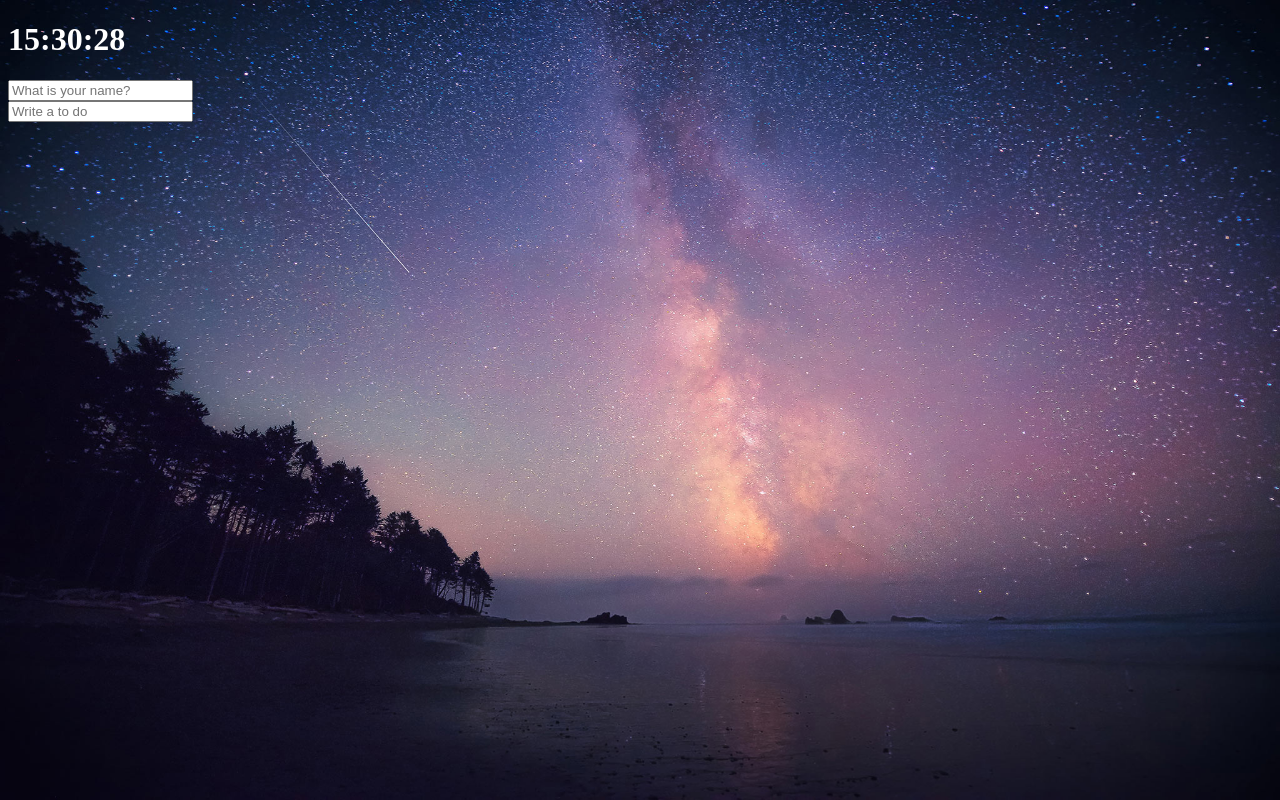
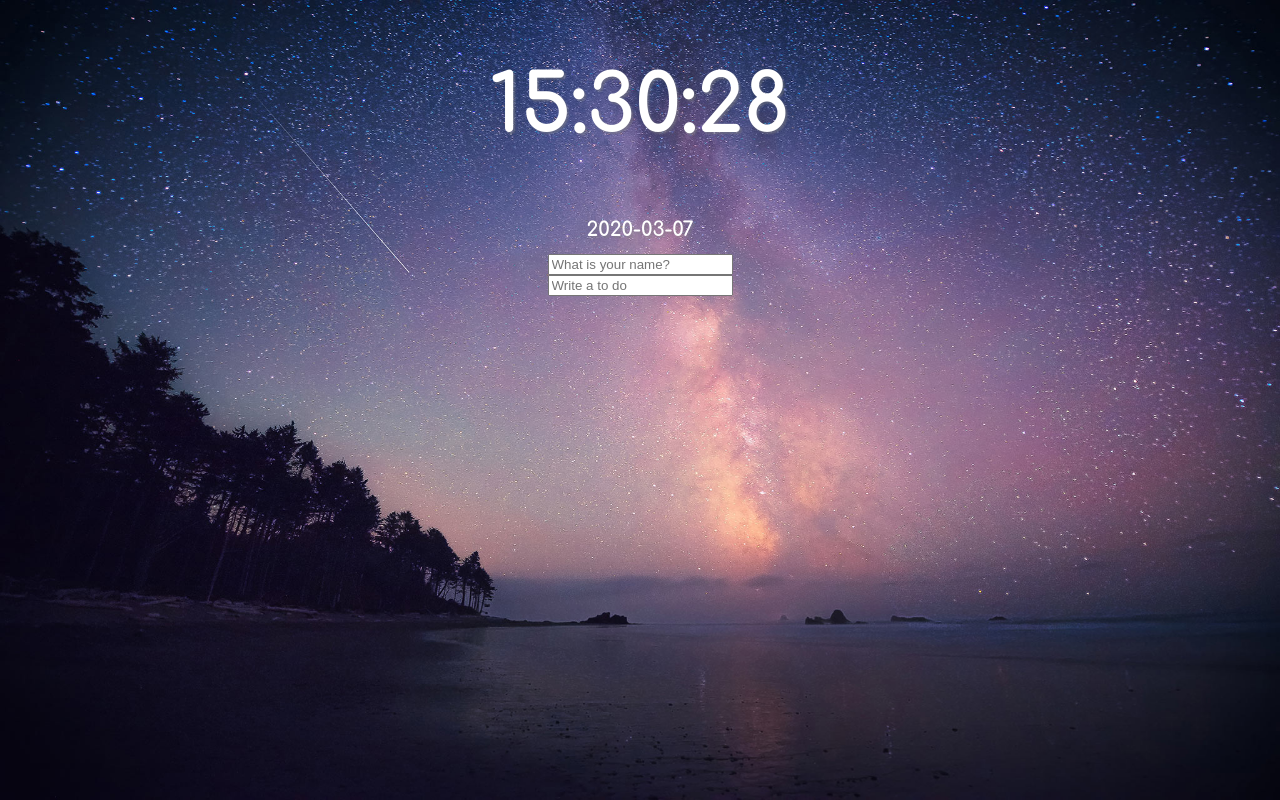
Before and after one commit to kimhscom/momentum-js, a plain HTML site: page index.html in a window 1280 px wide. Drawn offline with Linux system fonts and the light colour scheme.

Commit message:
Modify CSS and JS, Add date JS

```diff
--- /dev/null
+++ b/date.js
@@ -0,0 +1,18 @@
+const dateContainer = document.querySelector(".js-date");
+dateTitle = dateContainer.querySelector("h1");
+
+function getDate() {
+  const nowDate = new Date();
+  const year = nowDate.getFullYear();
+  const month = nowDate.getMonth() + 1;
+  const day = nowDate.getDate();
+  dateTitle.innerText = `${year}-${month < 10 ? `0${month}` : month}-${
+    day < 10 ? `0${day}` : day
+  }`;
+}
+
+function init() {
+  getDate();
+}
+
+init();
--- a/index.html
+++ b/index.html
@@ -7,20 +7,25 @@
     <title>Momentum App</title>
   </head>
   <body>
+    <div class="container">
       <div class="js-clock">
         <h1>00:00</h1>
+      </div>
+      <div class="js-date">
+        <h1>0000-00-00</h1>
       </div>
       <form action="" class="js-form form">
         <input type="text" placeholder="What is your name?" />
       </form>
       <h4 class="js-greetings greetings"></h4>
       <form class="js-toDoForm">
-      <input type="text" placeholder="Write a to do">
+        <input type="text" placeholder="Write a to do" />
       </form>
-    <ul class="js-toDoList">
-    </ul>
-    <span class="js-weather"></span>
+      <ul class="js-toDoList"></ul>
+      <span class="js-weather weather"></span>
+    </div>
     <script src="clock.js"></script>
+    <script src="date.js"></script>
     <script src="greeting.js"></script>
     <script src="todo.js"></script>
     <script src="bg.js"></script>
--- a/style.css
+++ b/style.css
@@ -1,14 +1,33 @@
+@import url("https://fonts.googleapis.com/css?family=Arvo:700|Comfortaa:600,700|Racing+Sans+One&display=swap");
+
+* {
+  box-sizing: border-box;
+}
+
 body {
   background-color: #2c3e50;
-  color: #FFFFFF;
+  color: #ffffff;
 }
 
-.btn {
-  cursor: pointer;
+.container {
+  width: 100%;
+  height: 100%;
+  display: flex;
+  flex-direction: column;
+  justify-content: center;
+  align-items: center;
 }
 
-.clicked {
-  color: #7f8c8d;
+.container .js-clock {
+  font-family: "Comfortaa", cursive;
+  font-size: 40px;
+  text-shadow: 2px 2px 2px rgba(128, 128, 128, 0.466);
+}
+
+.container .js-date {
+  font-family: "Comfortaa", cursive;
+  font-size: 10px;
+  text-shadow: 2px 2px 2px rgba(128, 128, 128, 0.466);
 }
 
 .form,
@@ -38,3 +57,13 @@ body {
   z-index: -1;
   animation: fadeIn 0.5s linear;
 }
+
+.weather {
+  position: absolute;
+  bottom: 3%;
+  right: 3%;
+  font-family: "Comfortaa", cursive;
+  font-weight: 600;
+  font-size: 20px;
+  text-shadow: 2px 2px 2px rgba(128, 128, 128, 0.466);
+}
--- a/weather.js
+++ b/weather.js
@@ -11,9 +11,10 @@ function getWeather(lat, lng) {
       return response.json();
     })
     .then(function(json) {
+      const locationWeather = json.weather[0].main;
       const temperature = json.main.temp;
       const place = json.name;
-      weather.innerHTML = `${temperature} @ ${place}`;
+      weather.innerHTML = `${locationWeather} ${temperature}°C @${place}`;
     });
 }
 
```
Lines whose indentation alone changed are shown as unchanged.
